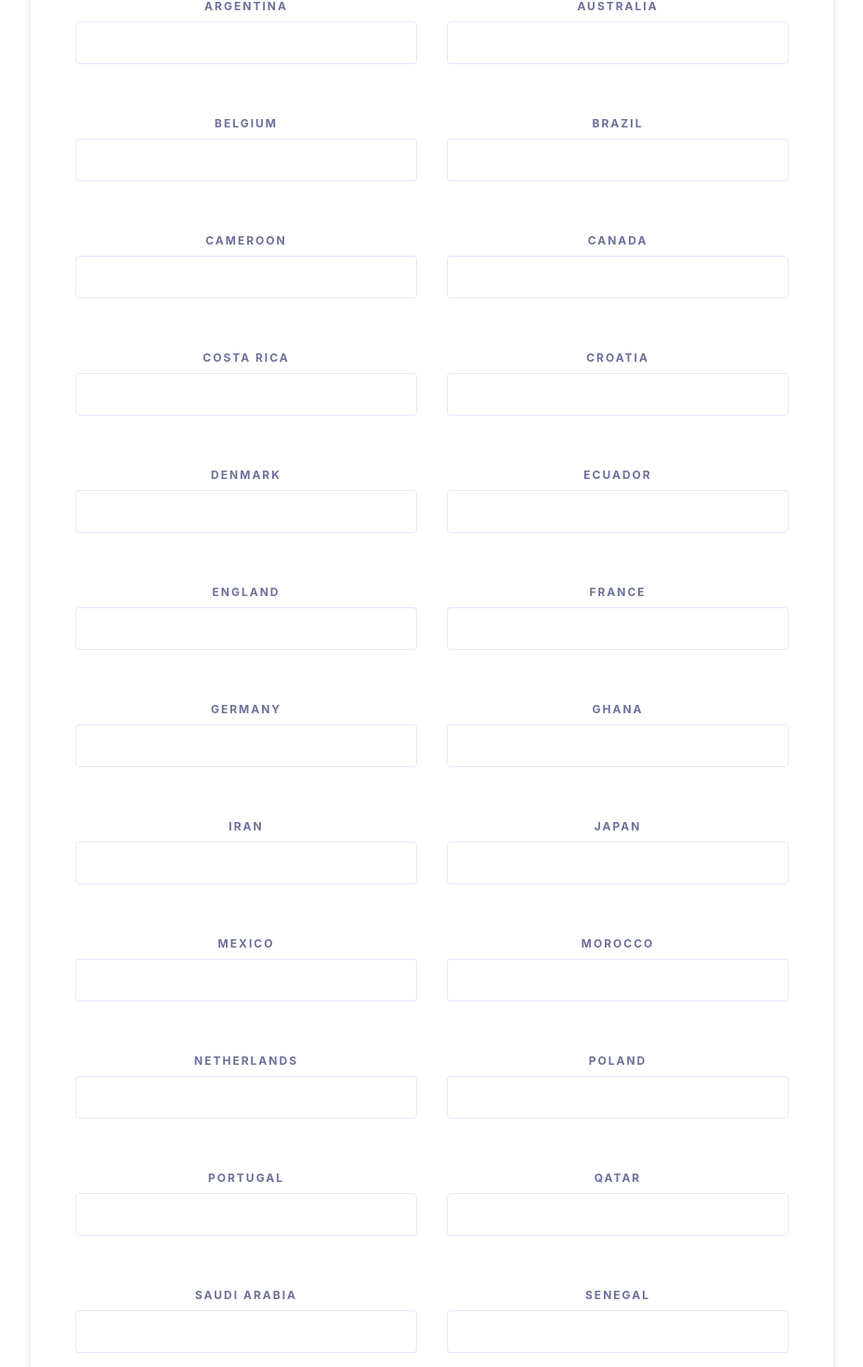
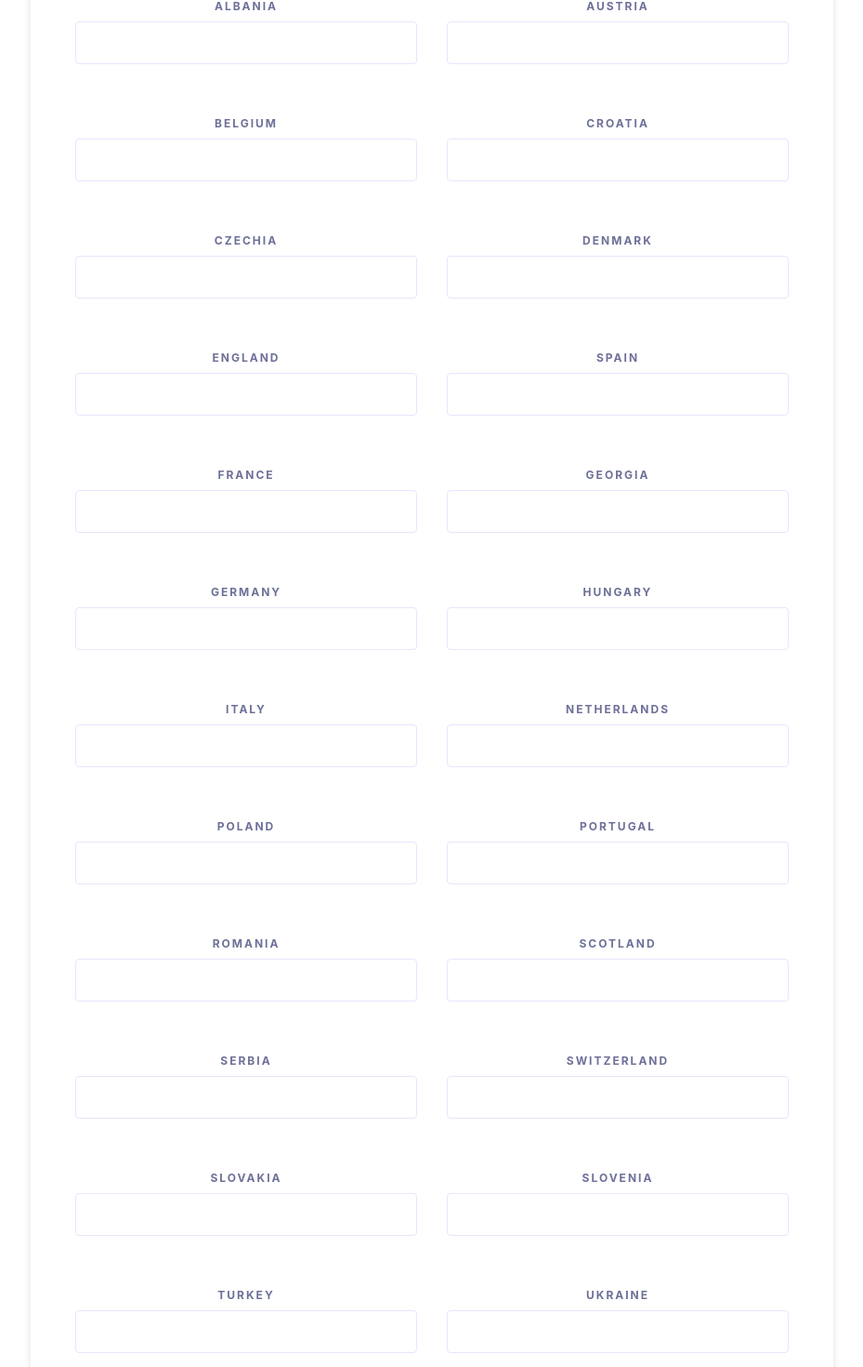
Before and after one commit to Plastonick/Sweepstakes-Frontend, a Svelte app: page / in a window 1280 px wide. Shown: the part 920-2390 px from the top of the page at 93% size, without its empty margins (175-1104 px from the left). Built offline with nearby package versions, Linux system fonts and the light colour scheme.

Commit message:
update teams list, add a todo!

```diff
--- a/src/App.svelte
+++ b/src/App.svelte
@@ -100,39 +100,32 @@
         delaySeconds: 120
     }
 
+    // TODO read the team list from the backend
     const teams = {
-        ARG: 'Argentina',
-        AUS: 'Australia',
+      ALB: 'Albania',
+      AUT: 'Austria',
       BEL: 'Belgium',
-        BRA: 'Brazil',
-        CMR: 'Cameroon',
-        CAN: 'Canada',
-        CRC: 'Costa Rica',
       CRO: 'Croatia',
+      CZE: 'Czechia',
       DEN: 'Denmark',
-        ECU: 'Ecuador',
       ENG: 'England',
+      ESP: 'Spain',
       FRA: 'France',
+      GEO: 'Georgia',
       GER: 'Germany',
-        GHA: 'Ghana',
-        IRN: 'Iran',
-        JPN: 'Japan',
-        MEX: 'Mexico',
-        MAR: 'Morocco',
+      HUN: 'Hungary',
+      ITA: 'Italy',
       NED: 'Netherlands',
       POL: 'Poland',
       POR: 'Portugal',
-        QAT: 'Qatar',
-        KSA: 'Saudi Arabia',
-        SEN: 'Senegal',
+      ROU: 'Romania',
+      SCO: 'Scotland',
       SRB: 'Serbia',
-        KOR: 'South Korea',
-        ESP: 'Spain',
       SUI: 'Switzerland',
-        TUN: 'Tunisia',
-        USA: 'United States',
-        URU: 'Uruguay',
-        WAL: 'Wales',
+      SVK: 'Slovakia',
+      SVN: 'Slovenia',
+      TUR: 'Turkey',
+      UKR: 'Ukraine',
     }
     let fetchFeedback: { type: string, message: string } | null = null
     let persistFeedback: { type: string, message: string } | null = null
```
Lines whose indentation alone changed are shown as unchanged.
